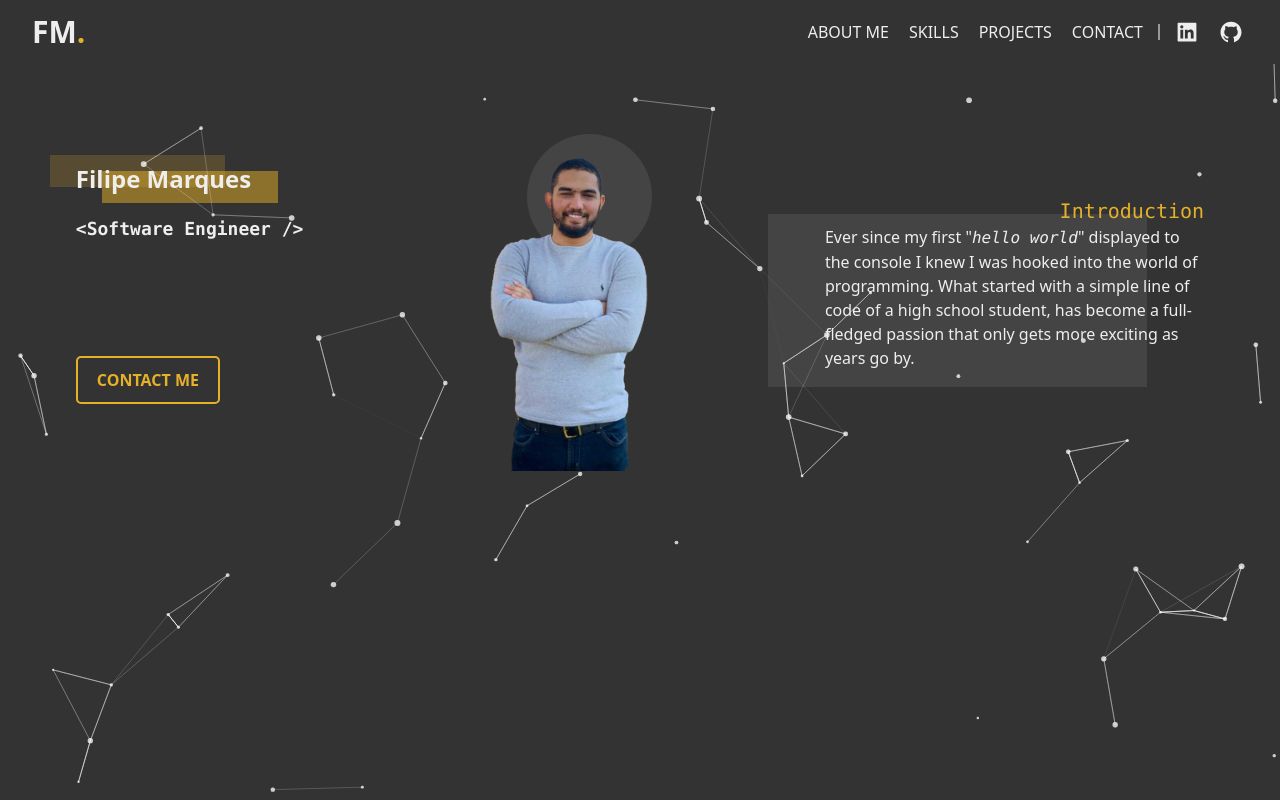
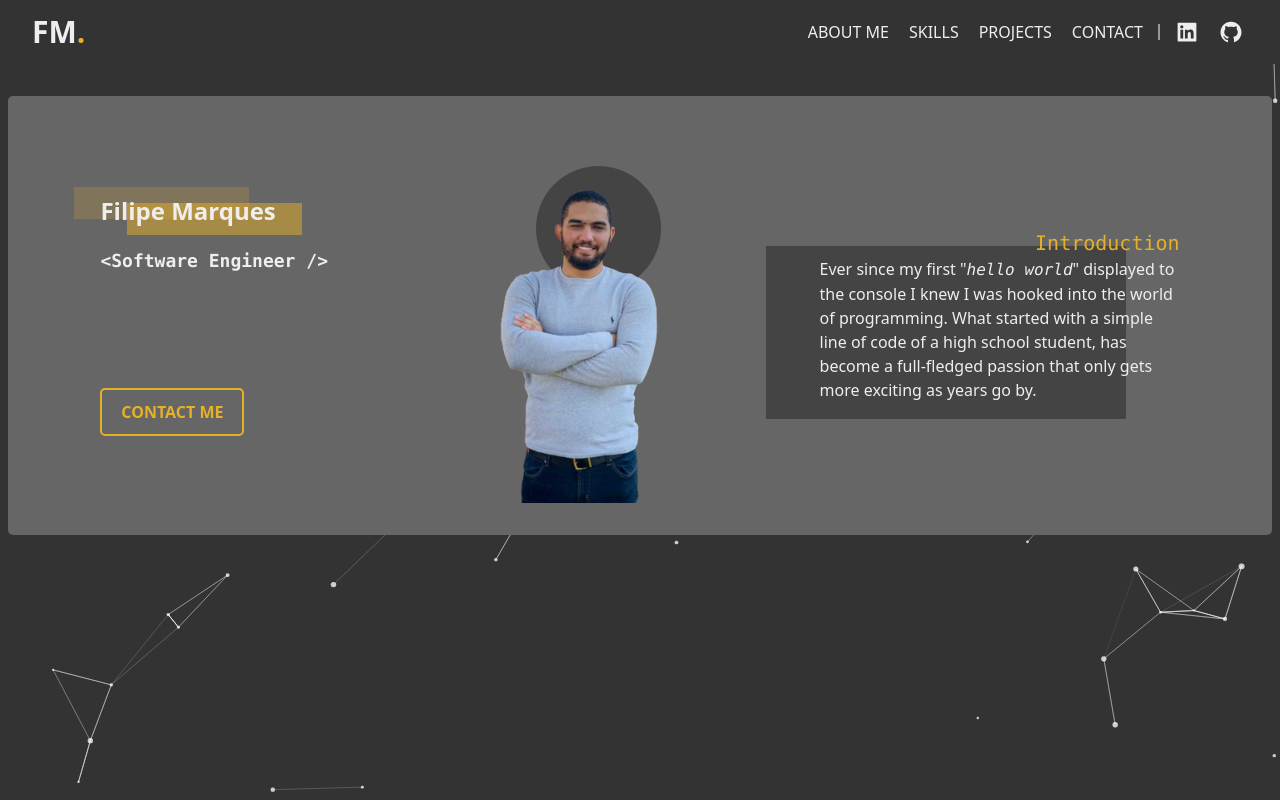
Before and after one commit to filipeqm94/portfolio, a React (Create React App) app: page / in a window 1280 px wide. Built offline with nearby package versions, Linux system fonts and the light colour scheme.

Commit message:
🎨 Add section style

```diff
--- a/src/index.scss
+++ b/src/index.scss
@@ -6,3 +6,15 @@ body {
   background-color: #333;
   color: #eee;
 }
+
+section {
+  position: relative;
+
+  z-index: 5;
+
+  padding: 2rem;
+
+  border-radius: 5px;
+
+  background-color: #666;
+}
```
